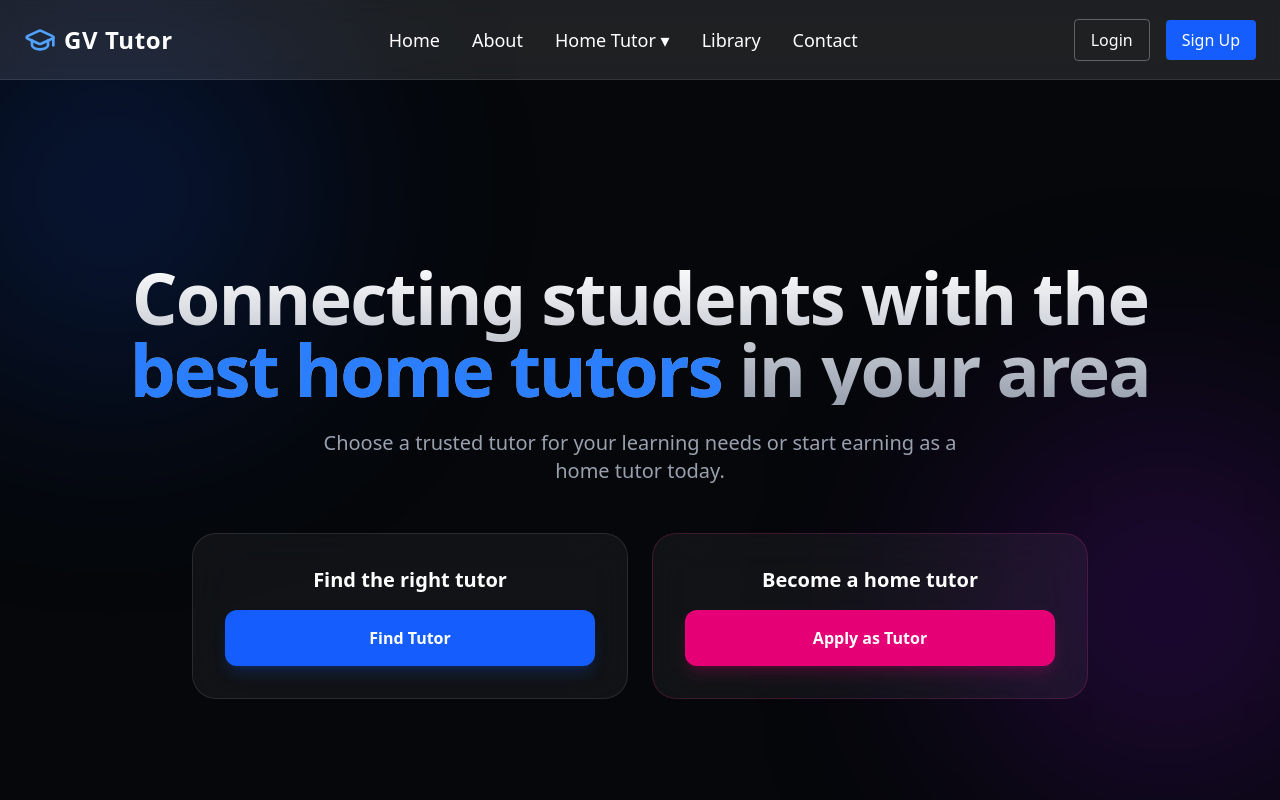
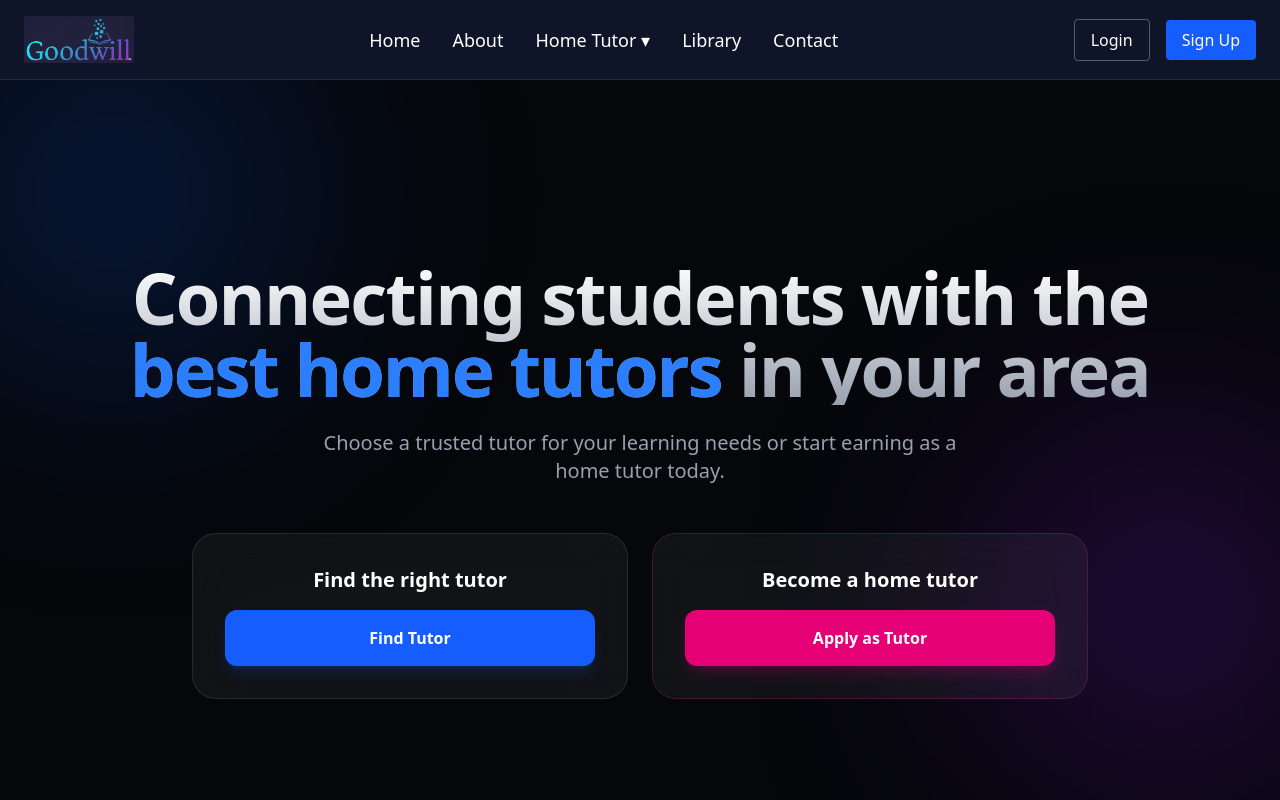
Before and after one commit to shashankdubey00/gv-tutor, a React (Vite) app in the folder frontend/: page / in a window 1280 px wide. Shown: the top 800 px of the page. Built offline with nearby package versions, Linux system fonts and the light colour scheme; no server answers.

Commit message:
added new logo

```diff
--- a/frontend/src/components/Navbar.jsx
+++ b/frontend/src/components/Navbar.jsx
@@ -70,25 +70,28 @@ export default function Navbar() {
   }, [location.pathname, location.search]);
 
   return (
-    <nav className="fixed top-0 left-0 w-full h-20 z-50 backdrop-blur-md bg-white/10 border-b border-white/10">
+    <nav className="fixed top-0 left-0 w-full h-20 z-50 backdrop-blur-md bg-slate-900/95 border-b border-slate-700/50">
       <div className="max-w-7xl mx-auto px-6 h-full flex justify-between items-center">
 
         {/* Logo */}
-        <Link to="/" className="text-white text-2xl font-semibold tracking-wide flex items-center gap-2">
-          <GraduationCap className="w-8 h-8 text-blue-400" />
-          GV Tutor
+        <Link to="/" className="flex items-center gap-2">
+          <img
+            src="/logo.png"
+            alt="GV Tutor Logo"
+            className="h-12 w-auto object-contain"
+          />
         </Link>
 
         {/* Desktop Menu */}
         <ul className="hidden md:flex gap-8 text-white text-lg items-center">
-          <Link to="/" className="hover:text-blue-400">Home</Link>
-          <Link to="/about" className="hover:text-blue-400">About</Link>
+          <Link to="/" className="hover:text-cyan-400 transition-colors">Home</Link>
+          <Link to="/about" className="hover:text-cyan-400 transition-colors">About</Link>
 
           {/* Home Tutor Dropdown */}
           <li className="relative select-none">
             <span
               onClick={() => setTutorMenuOpen(!tutorMenuOpen)}
-              className="hover:text-blue-400 cursor-pointer flex items-center gap-1"
+              className="hover:text-cyan-400 cursor-pointer flex items-center gap-1"
             >
               Home Tutor ▾
             </span>
@@ -118,8 +121,8 @@ export default function Navbar() {
             )}
           </li>
 
-          <Link to="/library" className="hover:text-blue-400">Library</Link>
-          <Link to="/contact" className="hover:text-blue-400">Contact</Link>
+          <Link to="/library" className="hover:text-cyan-400 transition-colors">Library</Link>
+          <Link to="/contact" className="hover:text-cyan-400 transition-colors">Contact</Link>
         </ul>
 
         {/* Desktop Buttons / Profile */}
```
Also changed, not shown: frontend/public/logo.png (added), frontend/src/assets/logo.png (added).
